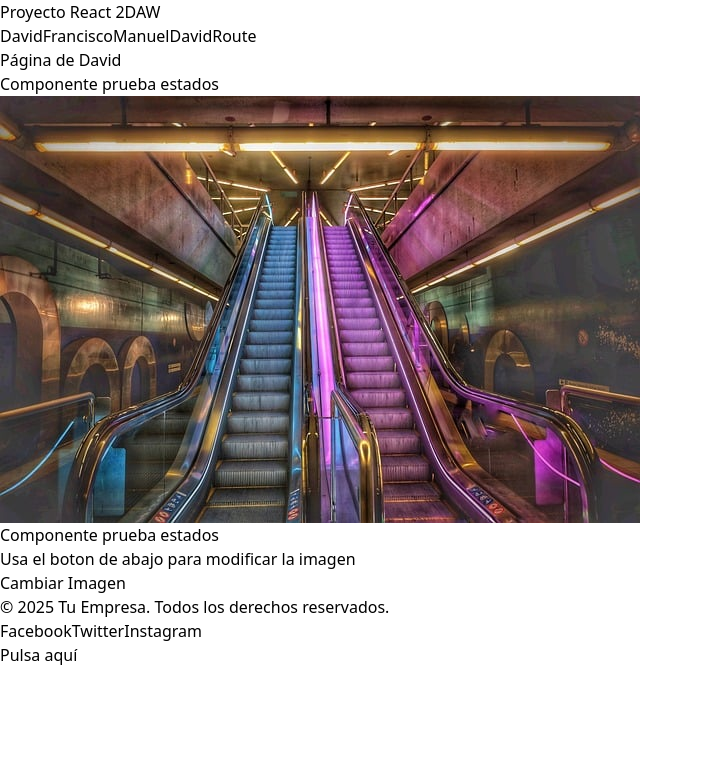
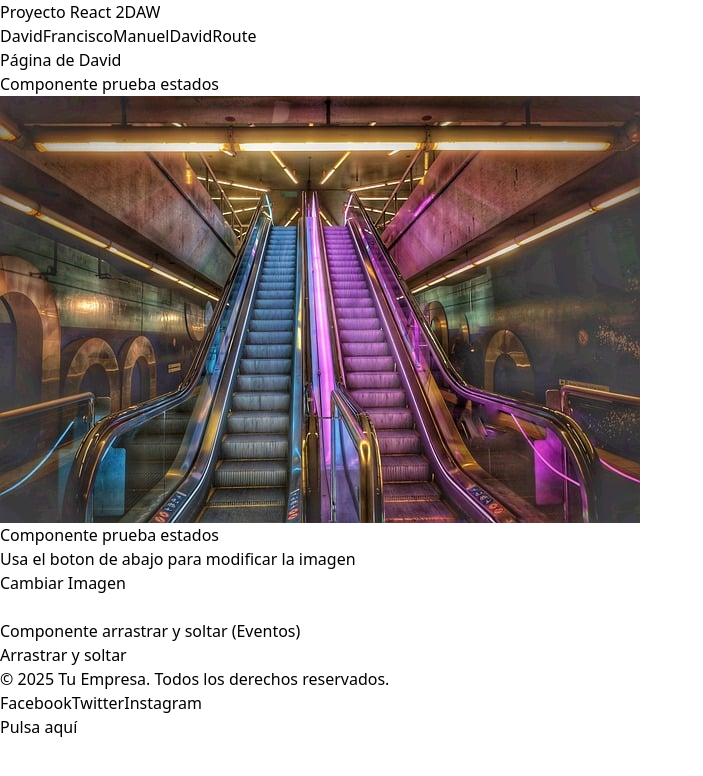
Before and after one commit to frodtor1209/GrupoReact2daw, a React (Vite) app: page /david in a window 1280 px wide. Shown: the top 776 px of the page, without its empty margins (0-703 px from the left). Built offline with nearby package versions, Linux system fonts and the light colour scheme.

Commit message:
Evento arrastrar y soltar David

```diff
--- /dev/null
+++ b/src/components/EventoArrastrarYSoltar.jsx
@@ -0,0 +1,40 @@
+import React from "react";
+import { useState } from "react";
+
+export default function EventoArrastrarYSoltar() {
+      const [imagen, setImagen] = useState(null);
+
+      const manejarArrastre = (e) => {
+        e.preventDefault();
+      };
+
+      const manejarSoltar = (e) => {
+        e.preventDefault();
+        const archivo = e.dataTransfer.files[0];
+        if (archivo && archivo.type.startsWith("image/")) {
+          setImagen(URL.createObjectURL(archivo)); // Esto me lo ha dado ChatGPT para crear la url para el archivo, pero temporal, para no usar POST y se quede permanente
+        } else {
+          alert("Debe ser obligatoriamente una imagen.");
+        }
+      };
+
+      return (
+        <div className="p-4 flex flex-col items-center gap-4">
+          <div
+            onDragOver={manejarArrastre}
+            onDrop={manejarSoltar}
+            className="w-64 h-32 border-2 border-gray-300 rounded-lg flex items-center justify-center text-gray-500">
+            Arrastrar y soltar
+          </div>
+
+          {}
+          {imagen && (
+            <img
+              src={imagen}
+              alt="Imagen temporal"
+              className="w-40 h-40"
+            />
+          )}
+        </div>
+      );
+    }
--- a/src/pages/David.jsx
+++ b/src/pages/David.jsx
@@ -1,6 +1,7 @@
 import React, { useState } from 'react';
 import Card from '../components/Card';
 import Componentes from '../components/Componentes';
+import EventoArrastrarYSoltar from '../components/EventoArrastrarYSoltar';
 
 const David = () => {
   const [image, setImage] = useState("prueba.jpg");
@@ -26,6 +27,14 @@ const David = () => {
         className="mt-4 px-4 py-2 bg-blue-500 text-white font-semibold rounded-lg shadow-md hover:bg-blue-600 focus:outline-none">
         Cambiar Imagen
       </button>
+      <br></br>
+      <br></br>
+      <Componentes
+      titulo="Componente arrastrar y soltar (Eventos)"
+      ChildComponent={EventoArrastrarYSoltar}
+      nombre=""
+      descripcion=""
+      img=""  />
     </div>
   );
 };
```
